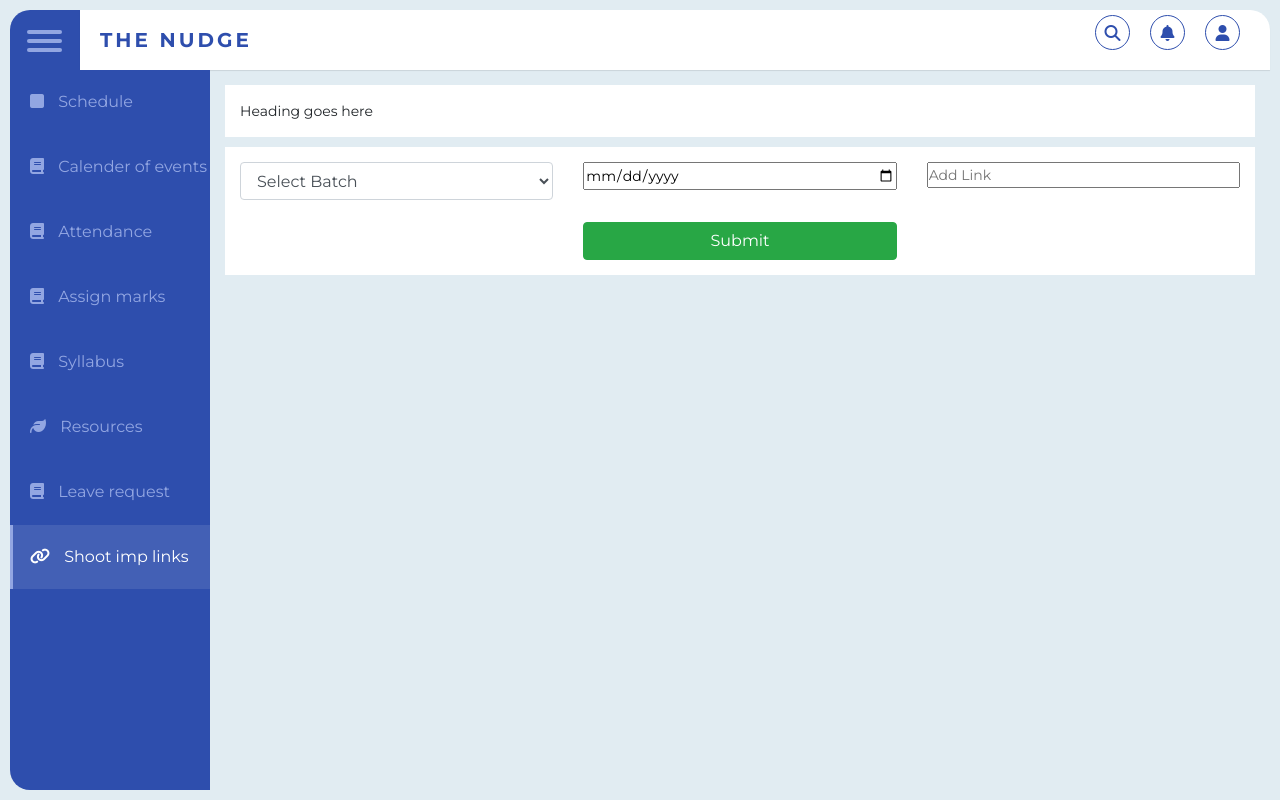
After one commit to CFGIndia20/team-34, a Flask app: template templates/teacher_shoot_link.html in a window 1280 px wide. The commit adds this page. Run offline with Flask 2, Linux system fonts and the light colour scheme; the template is opened without the code that fills it, so the values that code supplies are empty; some libraries are stand-ins or nearby versions.

Commit message:
Teacher: shoot important links

```diff
--- /dev/null
+++ b/static/css/teacher_shoot_link.css
@@ -0,0 +1,182 @@
+@import url('https://fonts.googleapis.com/css?family=Montserrat:400,600,700&display=swap');
+
+*{
+  margin: 0;
+  padding: 0;
+  list-style: none;
+  text-decoration: none;
+  box-sizing: border-box;
+  font-family: 'Montserrat', sans-serif;
+}
+body{
+  background: #e1ecf2;
+}
+.wrapper{
+  margin: 10px;
+}
+.wrapper .top_navbar{
+  width: calc(100% - 20px);
+  height: 60px;
+  display: flex;
+  position: fixed;
+  top: 10px;
+}
+
+.wrapper .top_navbar .hamburger{
+  width: 70px;
+  height: 100%;
+  background: #2e4ead;
+  padding: 15px 17px;
+  border-top-left-radius: 20px;
+  cursor: pointer;
+}
+
+.wrapper .top_navbar .hamburger div{
+  width: 35px;
+  height: 4px;
+  background: #92a6e2;
+  margin: 5px 0;
+  border-radius: 5px;
+}
+
+.wrapper .top_navbar .top_menu{
+  width: calc(100% - 70px);
+  height: 100%;
+  background: #fff;
+  border-top-right-radius: 20px;
+  display: flex;
+  justify-content: space-between;
+  align-items: center;
+  padding: 0 20px;
+  box-shadow: 0 1px 1px rgba(0,0,0,0.1);
+}
+
+.wrapper .top_navbar .top_menu .logo{
+  color: #2e4ead;
+  font-size: 20px;
+  font-weight: 700;
+  letter-spacing: 3px;
+}
+
+.wrapper .top_navbar .top_menu ul{
+  display: flex;
+}
+
+.wrapper .top_navbar .top_menu ul li a{
+  display: block;
+  margin: 0 10px;
+  width: 35px;
+  height: 35px;
+  line-height: 35px;
+  text-align: center;
+  border: 1px solid #2e4ead;
+  border-radius: 50%;
+  color: #2e4ead;
+}
+
+.wrapper .top_navbar .top_menu ul li a:hover{
+  background: #4360b5;
+  color: #fff;
+}
+
+.wrapper .top_navbar .top_menu ul li a:hover i{
+  color: #fff;
+}
+
+.wrapper .sidebar{
+  position: fixed;
+  top: 70px;
+  left: 10px;
+  background: #2e4ead;
+  width: 200px;
+  height: calc(100% - 80px);
+  border-bottom-left-radius: 20px;
+  transition: all 0.3s ease;
+}
+
+.wrapper .sidebar ul li a{
+    display: block;
+    padding: 20px;
+    color: #fff;
+    position: relative;
+    margin-bottom: 1px;
+    color: #92a6e2;
+    white-space: nowrap;
+}
+
+.wrapper .sidebar ul li a:before{
+  content: "";
+  position: absolute;
+  top: 0;
+  left: 0;
+  width: 3px;
+  height: 100%;
+  background: #92a6e2;
+  display: none;
+}
+
+.wrapper .sidebar ul li a span.icon{
+  margin-right: 10px;
+  display: inline-block;
+}
+
+.wrapper .sidebar ul li a span.title{
+  display: inline-block;
+}
+
+.wrapper .sidebar ul li a:hover,
+.wrapper .sidebar ul li a.active{
+  background: #4360b5;
+  color: #fff;
+}
+
+.wrapper .sidebar ul li a:hover:before,
+.wrapper .sidebar ul li a.active:before{
+  display: block;
+}
+
+.wrapper .main_container{
+  width: (100% - 200px);
+  margin-top: 70px;
+  margin-left: 200px;
+  padding: 15px;
+  transition: all 0.3s ease;
+}
+
+.wrapper .main_container .item{
+  background: #fff;
+  margin-bottom: 10px;
+  padding: 15px;
+  font-size: 14px;
+  line-height: 22px;
+}
+
+.wrapper.collapse .sidebar{
+  width: 70px;
+}
+
+.wrapper.collapse .sidebar ul li a{
+  text-align: center;
+}
+
+.wrapper.collapse .sidebar ul li a span.icon{
+  margin: 0;
+}
+
+.wrapper.collapse .sidebar ul li a span.title{
+  display: none;
+}
+
+.wrapper.collapse .main_container{
+  width: (100% - 70px);
+  margin-left: 70px;
+}
+
+table {
+  text-align: center;
+}
+
+input {
+  width: inherit;
+  height: inherit;
+}
--- a/templates/register.html
+++ b/templates/register.html
@@ -80,3 +80,4 @@
 </body>
 
 <script type="text/javascript" src="../static/js/register.js"></script>
+</html>
--- /dev/null
+++ b/templates/teacher_shoot_link.html
@@ -0,0 +1,131 @@
+<!DOCTYPE html>
+<html lang="en">
+<head>
+	<meta charset="UTF-8">
+    <title>The Nudge</title>
+    <!-- CSS stylesheets -->
+    <link rel="stylesheet" href="https://stackpath.bootstrapcdn.com/bootstrap/4.5.0/css/bootstrap.min.css"
+        integrity="sha384-9aIt2nRpC12Uk9gS9baDl411NQApFmC26EwAOH8WgZl5MYYxFfc+NcPb1dKGj7Sk" crossorigin="anonymous">
+
+    <!-- Bootstrap Scripts -->
+    <script src="https://code.jquery.com/jquery-3.5.1.slim.min.js"
+        integrity="sha384-DfXdz2htPH0lsSSs5nCTpuj/zy4C+OGpamoFVy38MVBnE+IbbVYUew+OrCXaRkfj"
+        crossorigin="anonymous"></script>
+    <script src="https://cdn.jsdelivr.net/npm/popper.js@1.16.0/dist/umd/popper.min.js"
+        integrity="sha384-Q6E9RHvbIyZFJoft+2mJbHaEWldlvI9IOYy5n3zV9zzTtmI3UksdQRVvoxMfooAo"
+        crossorigin="anonymous"></script>
+    <script src="https://stackpath.bootstrapcdn.com/bootstrap/4.5.0/js/bootstrap.min.js"
+        integrity="sha384-OgVRvuATP1z7JjHLkuOU7Xw704+h835Lr+6QL9UvYjZE3Ipu6Tp75j7Bh/kR0JKI"
+        crossorigin="anonymous"></script>
+
+	<link rel="stylesheet" href="../static/css/teacher_shoot_link.css">
+	<link href="https://fonts.googleapis.com/icon?family=Material+Icons" rel="stylesheet">
+	<script src="https://kit.fontawesome.com/b99e675b6e.js"></script>
+    <script src="https://code.jquery.com/jquery-3.4.1.min.js"></script><script>
+		$(document).ready(function(){
+			$(".hamburger").click(function(){
+			   $(".wrapper").toggleClass("collapse");
+			});
+		});
+	</script>
+</head>
+<body>
+
+<div class="wrapper">
+  <div class="top_navbar">
+    <div class="hamburger">
+       <div class="one"></div>
+       <div class="two"></div>
+       <div class="three"></div>
+    </div>
+    <div class="top_menu">
+      <div class="logo">THE NUDGE</div>
+      <ul>
+        <li><a href="#">
+          <i class="fas fa-search"></i></a></li>
+        <li><a href="#">
+          <i class="fas fa-bell"></i>
+          </a></li>
+        <li><a href="#">
+          <i class="fas fa-user"></i>
+          </a></li>
+      </ul>
+    </div>
+  </div>
+
+  <div class="sidebar">
+      <ul>
+        <li><a href="#">
+          <span class="icon"><i class="fas fa-square"></i></span>
+          <span class="title">Schedule</span></a></li>
+        <li><a href="#">
+          <span class="icon"><i class="fas fa-book"></i></span>
+          <span class="title">Calender of events</span>
+          </a></li>
+        <li><a href="#">
+          <span class="icon"><i class="fas fa-book"></i></span>
+          <span class="title">Attendance</span>
+          </a></li>
+        <li><a href="#">
+          <span class="icon"><i class="fas fa-book"></i></span>
+          <span class="title">Assign marks</span>
+          </a></li>
+        <li><a href="#">
+          <span class="icon"><i class="fas fa-book"></i></span>
+          <span class="title">Syllabus</span>
+          </a></li>
+	<li><a href="#">
+          <span class="icon"><i class="fas fa-leaf"></i></span>
+          <span class="title">Resources</span>
+          </a></li>
+	<li><a href="#">
+          <span class="icon"><i class="fas fa-book"></i></span>
+          <span class="title">Leave request</span>
+          </a></li>
+	<li><a href="#" class="active">
+          <span class="icon"><i class="fas fa-link"></i></span>
+          <span class="title">Shoot imp links</span>
+          </a></li>
+    </ul>
+  </div>
+
+  <div class="main_container">
+    <div class="item">
+        Heading goes here
+    </div>
+    <form action="/teacher_shoot_link" method = "POST">
+        <div class="item">
+            <div class = "row">
+                <div class = "col-sm-4">
+                    <select class="form-control" id="batch", name = "batchID">
+                        <option value="" disabled selected>Select Batch</option>
+                        <option>1</option>
+                        <option>2</option>
+                        <option>3</option>
+                        <option>4</option>
+                      </select>
+                </div>
+                <div class = "col-sm-4">
+                    <input type = "date" class = "block" id = "date" name = "date">
+                </div>
+                <div class = "col-sm-4">
+                    <input type = "text" class = "block" id = "link" name = "link" placeholder = "Add Link">
+                </div>
+            </div>
+            <br>
+            <div class = "row">
+                <div class = "col-sm-4 offset-4">
+                    <button type = "submit" class = "btn btn-success btn-block" id = "submit" name = "submit">Submit</button>
+                </div>
+            </div>
+        </div>
+    </form>
+
+  </div>
+</div>
+
+</body>
+
+<script type="text/javascript" src="../static/js/teacher_shoot_link.js"></script>
+
+</html>
```
